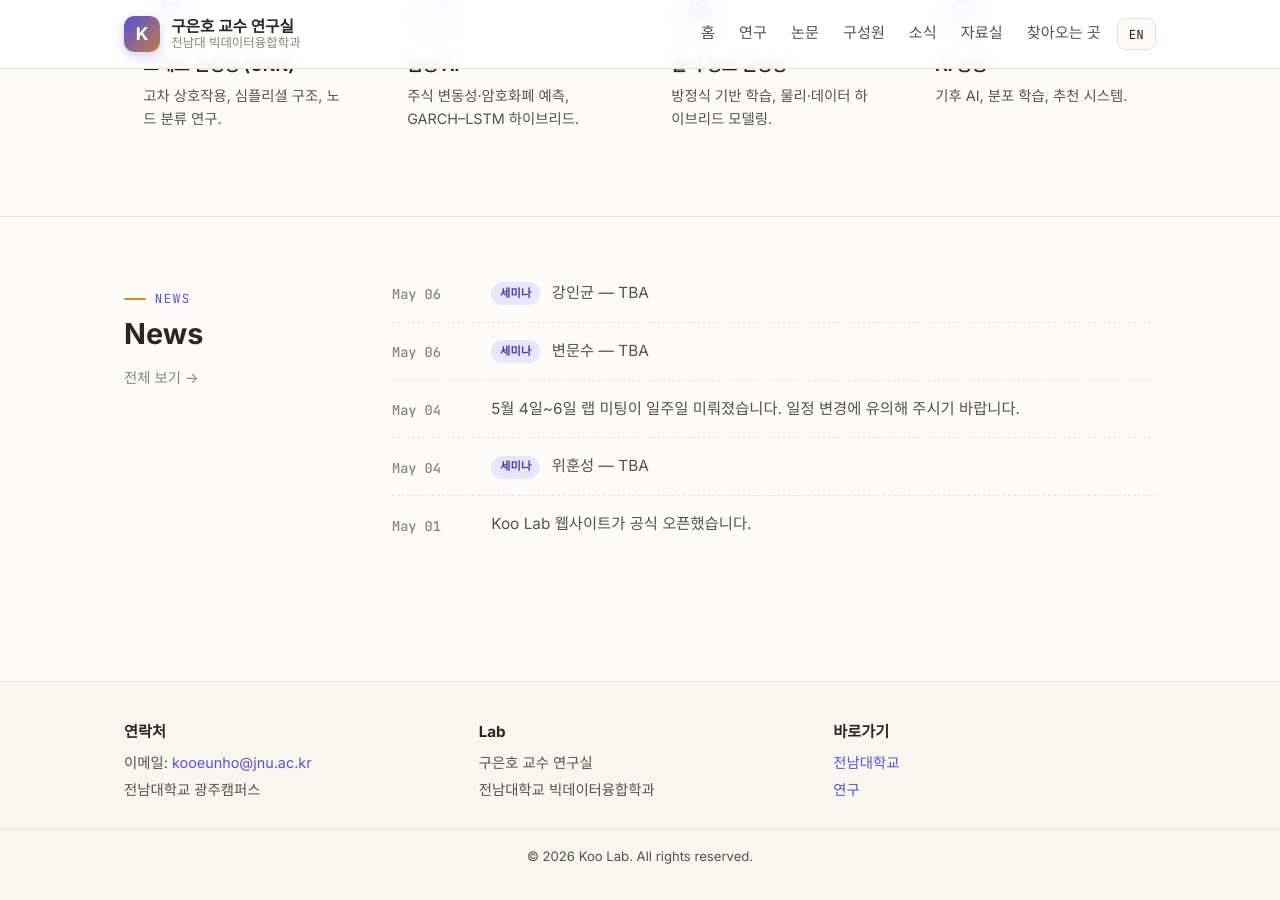
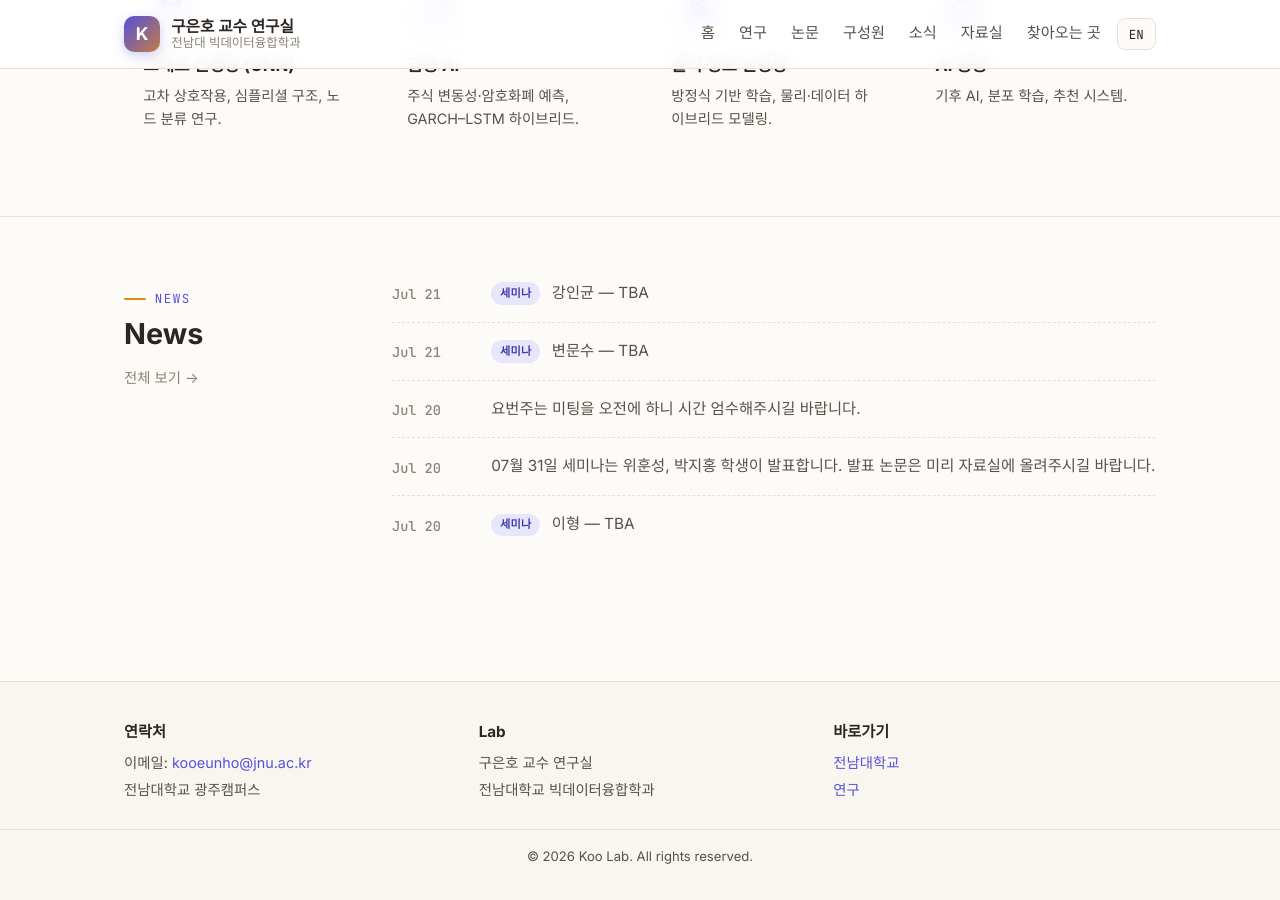
Before and after one commit to Ian-Ian-Ian5/Koo-Eunho.github.io, a Jekyll site: the page built from index.html, in a window 1280 px wide and 900 px high, scrolled down 1763 px. Built offline with Jekyll 4.4.1, drawn with Linux system fonts in a browser that asks for light colours.

Commit message:
Update news.yml

```diff
--- a/_data/news.yml
+++ b/_data/news.yml
@@ -19,15 +19,25 @@
 # ============================================================
 
 - type: seminar
-  date: "2026-05-04"
+  date: "2026-07-20"
   presenter_ko: "위훈성"
   presenter_en: "Hunsung Wi"
   title: "TBA"
   venue_ko: "1호관 213호"
   venue_en: "Bldg. 1, Rm. 213"
+  time: "10:00"
+
+  type: seminar
+  date: "2026-07-20"
+  presenter_ko: "이형"
+  presenter_en: "HyungjunsLee"
+  title: "TBA"
+  venue_ko: "1호관 213호"
+  venue_en: "Bldg. 1, Rm. 213"
+  time: "10:00"
 
 - type: seminar
-  date: "2026-05-06"
+  date: "2026-07-21"
   presenter_ko: "변문수"
   presenter_en: "Munsu Byun"
   title: "TBA"
@@ -36,7 +46,7 @@
   time: "14:00"
 
 - type: seminar
-  date: "2026-05-06"
+  date: "2026-07-21"
   presenter_ko: "강인균"
   presenter_en: "Ingyun Kang"
   title: "TBA"
@@ -49,7 +59,7 @@
 # ============================================================
 
 - type: seminar
-  date: "2026-04-24"
+  date: "2026-07-14"
   presenter_ko: "강인균"
   presenter_en: "Ingyun Kang"
   title: "Discontinuity-Aware PINNs for Nonlinear Hyperbolic PDEs"
@@ -58,7 +68,7 @@
   time: "16:00"
 
 - type: seminar
-  date: "2026-04-17"
+  date: "2026-07-14"
   presenter_ko: "변문수"
   presenter_en: "Munsu Byun"
   title: "ASGAT: Adaptive Structure Graph Attention Network"
@@ -67,7 +77,7 @@
   time: "16:00"
 
 - type: seminar
-  date: "2026-04-10"
+  date: "2026-07-13"
   presenter_ko: "이형준"
   presenter_en: "Hyungjun Lee"
   title: "Directed Cycles for Crypto Illicit Transaction Detection"
@@ -80,16 +90,16 @@
 # ============================================================
 
 - type: announcement
-  date: "2026-05-04"
-  ko: "5월 4일~6일 랩 미팅이 일주일 미뤄졌습니다. 일정 변경에 유의해 주시기 바랍니다."
-  en: "Lab meetings scheduled for May 4–6 have been postponed by one week. Please note the schedule change."
+  date: "2026-07-18"
+  ko: "7월 24일 세미나는 교수님의 요청으로 한주 미뤄줬음을 알려드립니다. 다음 세미나는 07월 31일 시행합니다."
+  en: "Please be advised that the July 24 seminar has been postponed by one week at the professor’s request. The next seminar will be held on July 31."
 
 - type: announcement
-  date: "2026-05-01"
-  ko: "Koo Lab 웹사이트가 공식 오픈했습니다."
-  en: "The Koo Lab website is officially online."
+  date: "2026-07-20"
+  ko: "07월 31일 세미나는 위훈성, 박지홍 학생이 발표합니다. 발표 논문은 미리 자료실에 올려주시길 바랍니다."
+  en: "At the seminar on July 31, students Wi Hoon-sung and Park Ji-hong will give presentations. Please upload your presentation papers to the resource library in advance."
 
 - type: announcement
-  date: "2026-04-21"
-  ko: "4월 21일·23일 중간고사 감독관은 시간을 엄수해 주시기 바랍니다."
-  en: "Proctors for the midterm exams on April 21 and 23 are requested to be on time."
+  date: "2026-07-20"
+  ko: "요번주는 미팅을 오전에 하니 시간 엄수해주시길 바랍니다."
+  en: "Since the meeting is in the morning this week, please be punctual."
```
